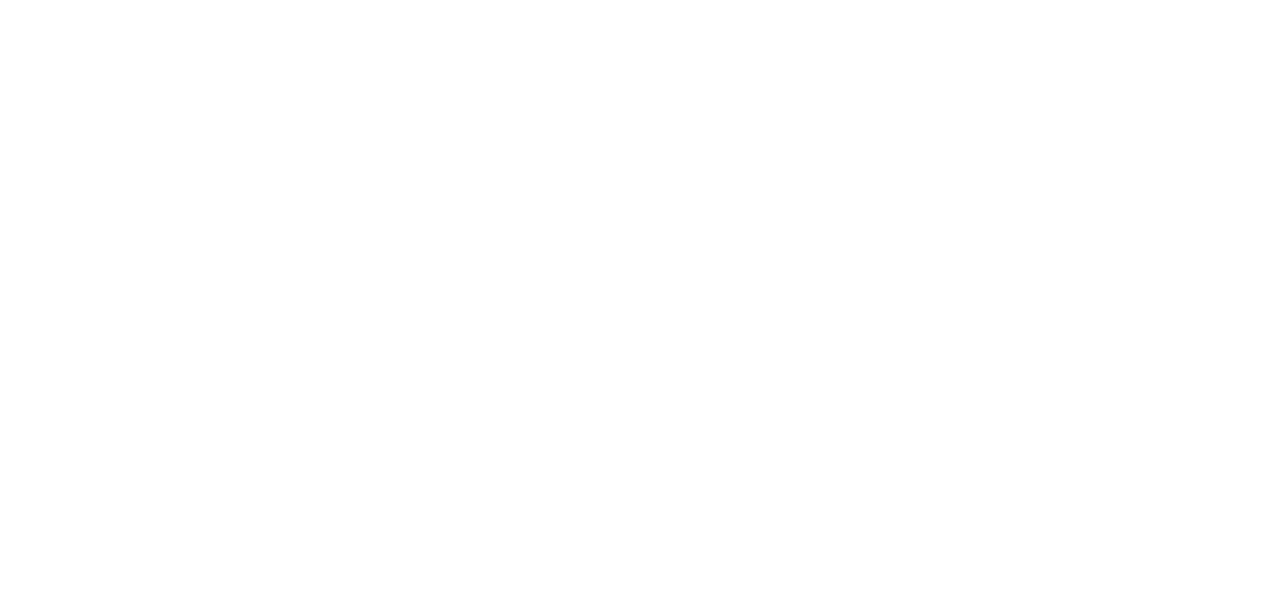
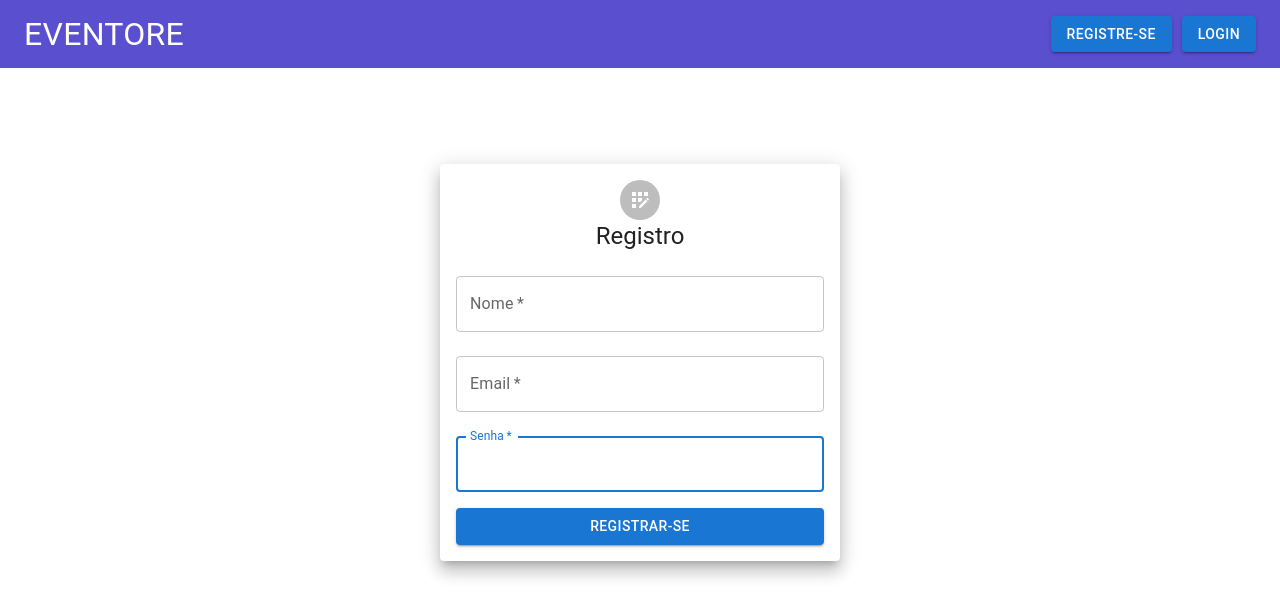
Before and after one commit to mytionbr/eventore, a React (Create React App) app in the folder client/: page /register in a window 1280 px wide. Shown: the top 616 px of the page. Built offline with nearby package versions, Linux system fonts and the light colour scheme.

Commit message:
add login and registration page

```diff
--- a/client/package.json
+++ b/client/package.json
@@ -5,14 +5,17 @@
   "dependencies": {
     "@emotion/react": "^11.7.1",
     "@emotion/styled": "^11.6.0",
+    "@mui/icons-material": "^5.2.5",
     "@mui/material": "^5.2.6",
     "@testing-library/jest-dom": "^5.16.1",
     "@testing-library/react": "^12.1.2",
     "@testing-library/user-event": "^13.5.0",
+    "prop-types": "^15.8.0",
     "react": "^17.0.2",
     "react-dom": "^17.0.2",
     "react-helmet-async": "^1.2.2",
     "react-redux": "^7.2.6",
+    "react-router": "^6.2.1",
     "react-router-dom": "^6.2.1",
     "react-scripts": "5.0.0",
     "redux": "^4.1.2",
--- a/client/src/App.js
+++ /dev/null
@@ -1,11 +0,0 @@
-
-
-function App() {
-  return (
-    <div className="App">
-
-    </div>
-  );
-}
-
-export default App;
--- /dev/null
+++ b/client/src/App.jsx
@@ -0,0 +1,14 @@
+import React from 'react';
+import { CssBaseline } from '@mui/material';
+import Router from './routes';
+
+const App = () => {
+  return (
+      <>
+        <CssBaseline />
+        <Router />
+      </>
+  );
+};
+
+export default App;
--- /dev/null
+++ b/client/src/components/Login.jsx
@@ -0,0 +1,64 @@
+import {
+  Avatar,
+  Box,
+  Button,
+  Paper,
+  TextField,
+  Typography,
+} from '@mui/material';
+import React from 'react';
+import LockOutlinedIcon from '@mui/icons-material/LockOutlined';
+
+const Login = () => {
+  return (
+    <Paper sx={{
+        maxWidth: '25rem',
+        display: 'flex',
+        justifyContent: 'space-between',
+        alignItems:'center',
+        flexDirection: 'column',
+        padding: '1rem'
+    }}
+    elevation={11}
+    >
+      <Avatar>
+        <LockOutlinedIcon />
+      </Avatar>
+      <Typography variant="h5">Login</Typography>
+      <form>
+        <Box sx={{p: '0.5rem 0'}}>
+          <TextField
+            variant="outlined"
+            margin="normal"
+            required
+            fullWidth
+            id="email"
+            label="Email"
+            name="email"
+            autoComplete="email"
+            autoFocus
+            color='primary'
+            type="email"
+          />
+          <TextField
+            variant="outlined"
+            margin="normal"
+            required
+            fullWidth
+            id="password"
+            label="Senha"
+            name="password"
+            autoFocus
+            color='primary'
+            type="password"
+          />
+        </Box>
+        <Button type="submit" fullWidth variant="contained" color="primary">
+          Entrar
+        </Button>
+      </form>
+    </Paper>
+  );
+};
+
+export default Login;
--- /dev/null
+++ b/client/src/components/Navbar.jsx
@@ -0,0 +1,32 @@
+import { AppBar, Box, Button, styled, Toolbar, Typography } from '@mui/material'
+import React from 'react'
+import { Link } from "react-router-dom";
+
+const AppBarStyled = styled(Toolbar)(({ theme }) => ({
+  display: "flex",
+  alignItems: "center",
+  justifyContent: "space-between",
+  width: '100%',
+  padding: '10px',
+  backgroundColor: '#5A4FCF'
+}));
+
+
+const Navbar = () => {
+    return (
+        <Box sx={{flexGrow:1}}>
+            <AppBarStyled>
+
+            <Typography component={Link} to="/" sx={{fontSize: '2rem',color: '#fff',textDecoration: 'none'}}>
+                  EVENTORE
+            </Typography>
+                <Box sx={{display: 'flex', alignItems: 'center' }}>
+                  <Button component={Link} to="/register" sx={{marginRight:'10px'}} variant="contained" color="primary">Registre-se</Button>
+                  <Button component={Link} to="/login" variant="contained" color="primary">Login</Button>
+                </Box>
+        </AppBarStyled>
+        </Box>
+    )
+}
+
+export default Navbar
--- /dev/null
+++ b/client/src/components/Register.jsx
@@ -0,0 +1,69 @@
+import { Avatar, Box, Button, Paper, TextField, Typography } from '@mui/material'
+import React from 'react'
+import AppRegistrationIcon from '@mui/icons-material/AppRegistration';
+
+const Register = () => {
+    return (
+        <Paper sx={{
+            maxWidth: '25rem',
+            display: 'flex',
+            justifyContent: 'space-between',
+            alignItems:'center',
+            flexDirection: 'column',
+            padding: '1rem'
+        }}
+        elevation={11}
+        >
+          <Avatar>
+            <AppRegistrationIcon />
+          </Avatar>
+          <Typography variant="h5">Registro</Typography>
+          <form>
+            <Box sx={{p: '0.5rem 0'}}>
+
+            <TextField
+                variant="outlined"
+                margin="normal"
+                required
+                fullWidth
+                id="name"
+                label="Nome"
+                name="name"
+                autoFocus
+                color='primary'
+              />
+              <TextField
+                variant="outlined"
+                margin="normal"
+                required
+                fullWidth
+                id="email"
+                label="Email"
+                name="email"
+                autoComplete="email"
+                autoFocus
+                color='primary'
+                type="email"
+              />
+              <TextField
+                variant="outlined"
+                margin="normal"
+                required
+                fullWidth
+                id="password"
+                label="Senha"
+                name="password"
+                autoFocus
+                color='primary'
+                type="password"
+              />
+            </Box>
+            <Button type="submit" fullWidth variant="contained" color="primary">
+              Registrar-se
+            </Button>
+          </form>
+        </Paper>
+    )
+}
+
+export default Register
--- a/client/src/index.js
+++ b/client/src/index.jsx
@@ -2,13 +2,21 @@
 import ReactDOM from 'react-dom';
 import App from './App';
 import reportWebVitals from './reportWebVitals';
+import { Provider } from 'react-redux'
+import store from './redux/store'
+import { HelmetProvider } from 'react-helmet-async';
+import { BrowserRouter } from 'react-router-dom';
+
 
 ReactDOM.render(
-  <React.StrictMode>
-    <App />
-  </React.StrictMode>,
-  document.getElementById('root')
-);
+  <Provider store={store}>
+    <HelmetProvider>
+    <BrowserRouter>
+        <App />
+      </BrowserRouter>
+    </HelmetProvider>
+  </Provider>,
+  document.getElementById('root'))
 
 // If you want to start measuring performance in your app, pass a function
 // to log results (for example: reportWebVitals(console.log))
--- /dev/null
+++ b/client/src/layouts/initial/InitialLayout.jsx
@@ -0,0 +1,30 @@
+import { styled } from '@mui/material/styles';
+import { Outlet } from 'react-router';
+import Navbar from '../../components/Navbar';
+
+const RootStyle = styled('div')({
+  display: 'flex',
+  minHeight: '100%',
+  overflow: 'hidden',
+  flexDirection: 'column'
+});
+
+const MainStyle = styled('div')(({ theme }) => ({
+  flexGrow: 1,
+  overflow: 'auto',
+  minHeight: '100%',
+  padding: theme.spacing(10),
+}));
+
+const InitialLayout = () => {
+  return (
+    <RootStyle>
+      <Navbar />
+      <MainStyle>
+        <Outlet />
+      </MainStyle>
+    </RootStyle>
+  );
+};
+
+export default InitialLayout;
--- /dev/null
+++ b/client/src/pages/LoginPage.jsx
@@ -0,0 +1,22 @@
+import { Box, Container } from '@mui/material';
+import React from 'react';
+import Login from '../components/Login';
+
+const LoginPage = () => {
+  return (
+    <Box
+      sx={{
+        minWidth: '100%',
+        minHeigth: '100%',
+        padding: '1rem 2rem',
+        display: 'flex',
+        alignItems: 'center',
+        justifyContent: 'center'
+      }}
+    >
+        <Login />
+    </Box>
+  );
+};
+
+export default LoginPage;
--- /dev/null
+++ b/client/src/pages/RegisterPage.jsx
@@ -0,0 +1,22 @@
+import { Box } from '@mui/material';
+import React from 'react'
+import Register from '../components/Register';
+
+const RegisterPage = () => {
+    return (
+        <Box
+        sx={{
+          minWidth: '100%',
+          minHeigth: '100%',
+          padding: '1rem 2rem',
+          display: 'flex',
+          alignItems: 'center',
+          justifyContent: 'center'
+        }}
+      >
+          <Register />
+      </Box>
+    );
+}
+
+export default RegisterPage
--- /dev/null
+++ b/client/src/redux/store.js
@@ -0,0 +1,23 @@
+import { createStore,  applyMiddleware, combineReducers } from 'redux';
+import thunk from 'redux-thunk';
+
+const userInfo = localStorage.getItem('userInfo')
+  ? JSON.parse(localStorage.getItem('userInfo'))
+  : null;
+
+const initialState = {
+  userSignin: {
+    userInfo: userInfo,
+  },
+};
+
+const reducer = combineReducers({});
+
+
+const store = createStore(
+  reducer,
+  initialState,
+  combineReducers(applyMiddleware(thunk))
+);
+
+export default store;
--- /dev/null
+++ b/client/src/routes.jsx
@@ -0,0 +1,18 @@
+import { Navigate, useRoutes } from "react-router";
+import InitialLayout from "./layouts/initial/InitialLayout";
+import LoginPage from "./pages/LoginPage";
+import RegisterPage from "./pages/RegisterPage";
+
+export default function Router(){
+    return useRoutes([
+        {
+            path: '/',
+            element: <InitialLayout />,
+            children:[
+                { path:'', element:<Navigate to="/login" /> },
+                { path:'login', element: <LoginPage /> },
+                { path:'register', element: <RegisterPage /> }
+            ]
+        },
+    ])
+}
```
Also changed, not shown: 1 other file (tests, documents, lock files or other folders).
